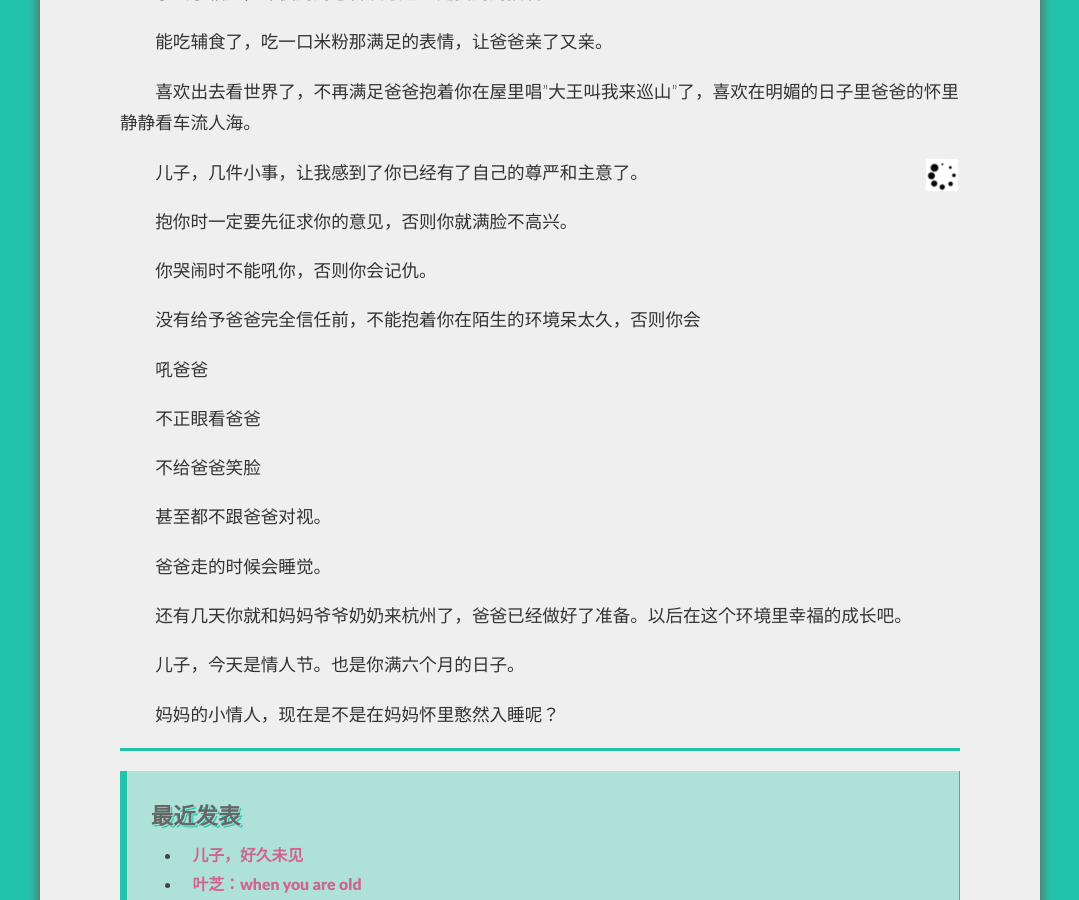
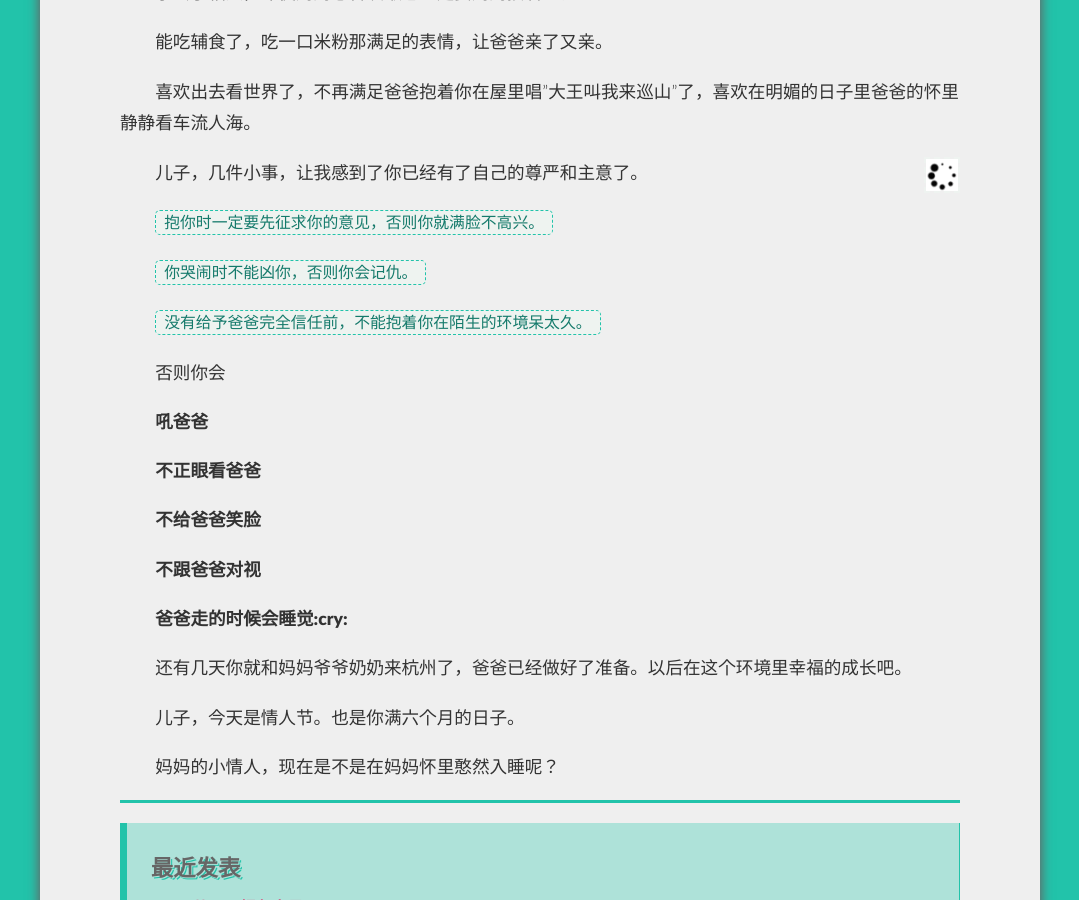
Before and after one commit to zwxscience/MyBlog, a Jekyll site: the page built from _posts/2016-02-14-long-time-no-see-xixi.md, in a window 1280 px wide and 900 px high, scrolled down 2518 px. Shown: the whole window, without its empty margins (100-1179 px from the left). Built offline with Jekyll 4.4.1, drawn with Linux system fonts in a browser that asks for light colours; Markdown is read by kramdown in place of the engine named in the settings.

Commit message:
add long time no see xixi Signed-off-by: zwxscience <zwxscience@163.com>

```diff
--- a/_posts/2016-02-14-long-time-no-see-xixi.md
+++ b/_posts/2016-02-14-long-time-no-see-xixi.md
@@ -89,21 +89,23 @@ excerpt: 情人节快乐，我的儿子。那个圆滚滚，肉乎乎，萌哒
 
 儿子，几件小事，让我感到了你已经有了自己的尊严和主意了。
 
-抱你时一定要先征求你的意见，否则你就满脸不高兴。
+`抱你时一定要先征求你的意见，否则你就满脸不高兴。`
 
-你哭闹时不能吼你，否则你会记仇。
+`你哭闹时不能凶你，否则你会记仇。`
 
-没有给予爸爸完全信任前，不能抱着你在陌生的环境呆太久，否则你会
+`没有给予爸爸完全信任前，不能抱着你在陌生的环境呆太久。`
 
-吼爸爸
+否则你会
 
-不正眼看爸爸
+**吼爸爸**
 
-不给爸爸笑脸
+**不正眼看爸爸**
 
-甚至都不跟爸爸对视。
+**不给爸爸笑脸**
 
-爸爸走的时候会睡觉。
+**不跟爸爸对视**
+
+**爸爸走的时候会睡觉:cry:**
 
 还有几天你就和妈妈爷爷奶奶来杭州了，爸爸已经做好了准备。以后在这个环境里幸福的成长吧。
 
```
Also changed, not shown: other parts of _posts/2016-02-14-long-time-no-see-xixi.md (+1 -1 lines), tip.md (+1 -1 lines).
